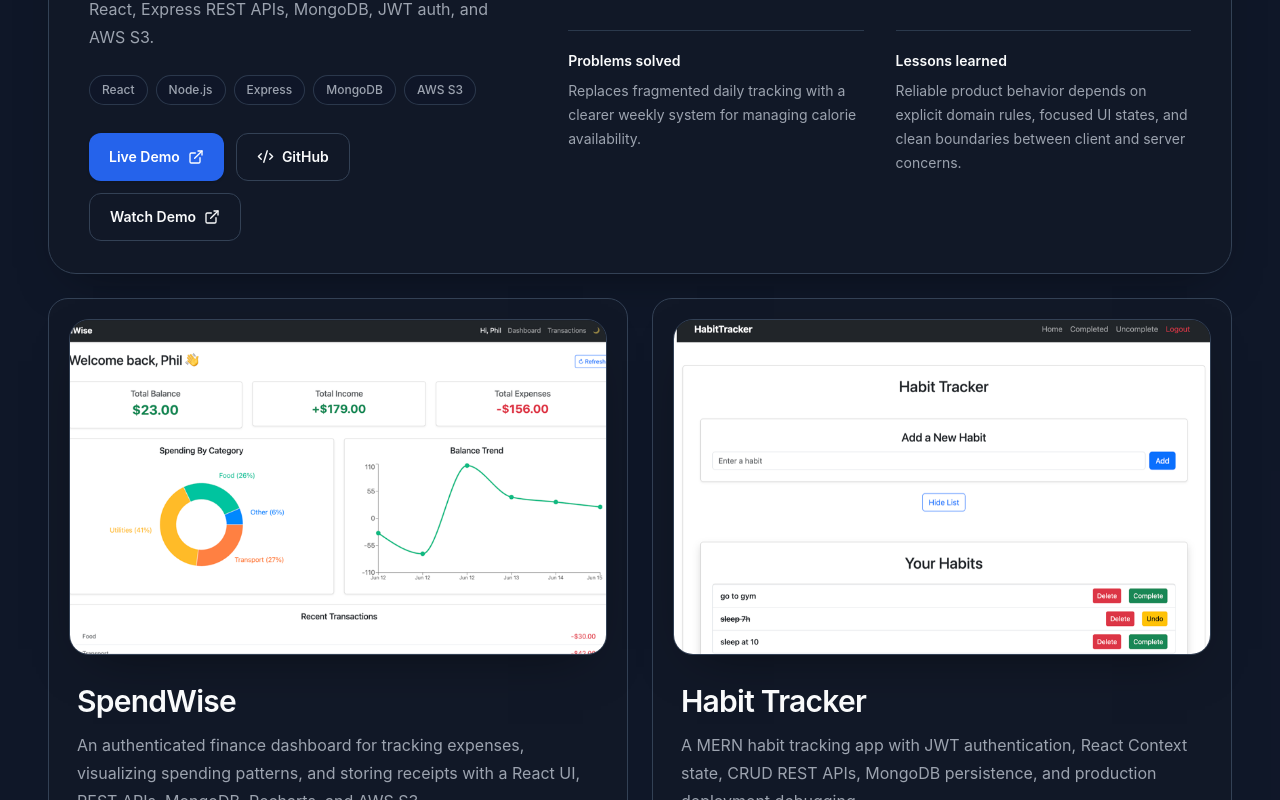
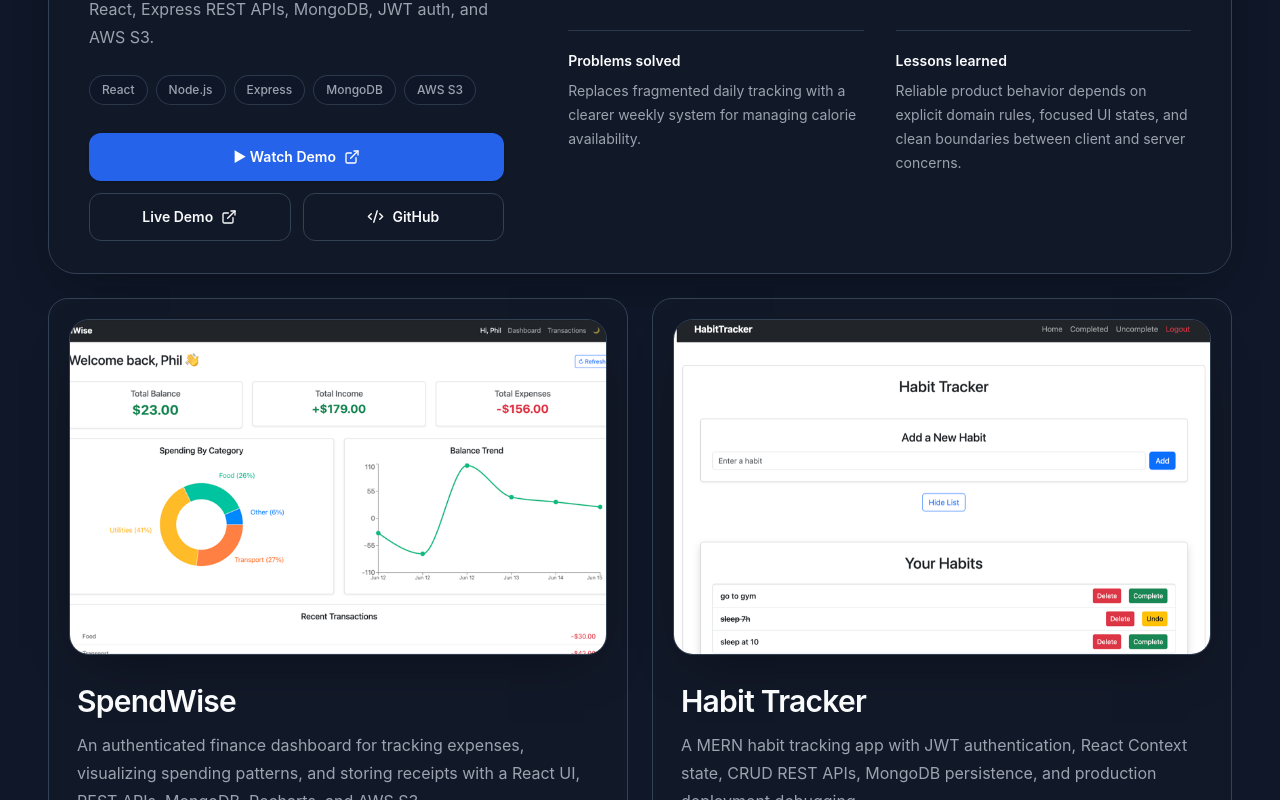
Before and after one commit to PhilBKouokam/Portfolio, a React (Vite) app in the folder philbk-portfolio/: page / in a window 1280 px wide. Shown: the part 3340-4140 px from the top of the page. Built offline with nearby package versions, Linux system fonts and the light colour scheme; no server answers.

Commit message:
Fixed project card layout

```diff
--- a/philbk-portfolio/src/components/ui/ProjectActions.jsx
+++ b/philbk-portfolio/src/components/ui/ProjectActions.jsx
@@ -4,6 +4,67 @@
 function ProjectActions({ projectName, liveUrl, githubUrl, readmeUrl, loomVideoUrl, labels }) {
   const projectLabels = labels.projectOverrides?.[projectName] ?? labels
   const shouldShowUnavailableLiveDemo = !liveUrl && !readmeUrl
+
+  if (loomVideoUrl) {
+    return (
+      <div className="flex w-full flex-col gap-3">
+        <Button
+          href={loomVideoUrl}
+          target="_blank"
+          rel="noopener noreferrer"
+          className="w-full"
+          aria-label={`Watch the ${projectName} demo video (opens in a new tab)`}
+        >
+          {labels.loomVideoLabel}
+          <ExternalLink aria-hidden="true" size={16} />
+        </Button>
+
+        <div className="flex w-full flex-col gap-3 sm:flex-row">
+          {liveUrl ? (
+            <Button
+              href={liveUrl}
+              target="_blank"
+              rel="noreferrer"
+              variant="secondary"
+              className="w-full sm:flex-1"
+              aria-label={`View ${projectName} live demo (opens in a new tab)`}
+            >
+              {labels.liveDemoLabel}
+              <ExternalLink aria-hidden="true" size={16} />
+            </Button>
+          ) : null}
+
+          {githubUrl ? (
+            <Button
+              href={githubUrl}
+              target="_blank"
+              rel="noreferrer"
+              variant="secondary"
+              className="w-full sm:flex-1"
+              aria-label={`View ${projectName} on GitHub (opens in a new tab)`}
+            >
+              <Code2 aria-hidden="true" size={17} />
+              {labels.githubLabel}
+            </Button>
+          ) : null}
+
+          {readmeUrl ? (
+            <Button
+              href={readmeUrl}
+              target="_blank"
+              rel="noreferrer"
+              variant="secondary"
+              className="w-full sm:flex-1"
+              aria-label={`View the ${projectName} README on GitHub (opens in a new tab)`}
+            >
+              {projectLabels.readmeLabel}
+              <ExternalLink aria-hidden="true" size={16} />
+            </Button>
+          ) : null}
+        </div>
+      </div>
+    )
+  }
 
   return (
     <div className="flex flex-wrap gap-3">
@@ -40,20 +101,7 @@
           aria-label={`View ${projectName} on GitHub (opens in a new tab)`}
         >
           <Code2 aria-hidden="true" size={17} />
-          {liveUrl || loomVideoUrl ? labels.githubLabel : projectLabels.repositoryLabel}
-        </Button>
-      ) : null}
-
-      {loomVideoUrl ? (
-        <Button
-          href={loomVideoUrl}
-          target="_blank"
-          rel="noopener noreferrer"
-          variant="secondary"
-          aria-label={`Watch the ${projectName} two-minute demo video (opens in a new tab)`}
-        >
-          {labels.loomVideoLabel}
-          <ExternalLink aria-hidden="true" size={16} />
+          {liveUrl ? labels.githubLabel : projectLabels.repositoryLabel}
         </Button>
       ) : null}
 
--- a/philbk-portfolio/src/content/projects.js
+++ b/philbk-portfolio/src/content/projects.js
@@ -13,7 +13,7 @@
       'These projects show how I connect state, API contracts, authentication, business rules, databases, and deployment into one traceable flow. The work is not only making each layer function; it is understanding how a decision in one layer changes the behavior of the others.',
   },
   actions: {
-    loomVideoLabel: 'Watch Demo',
+    loomVideoLabel: '▶ Watch Demo',
     liveDemoLabel: 'Live Demo',
     githubLabel: 'GitHub',
     repositoryLabel: 'Repository',
```
Also changed, not shown: 1 other file (tests, documents, lock files or other folders).
